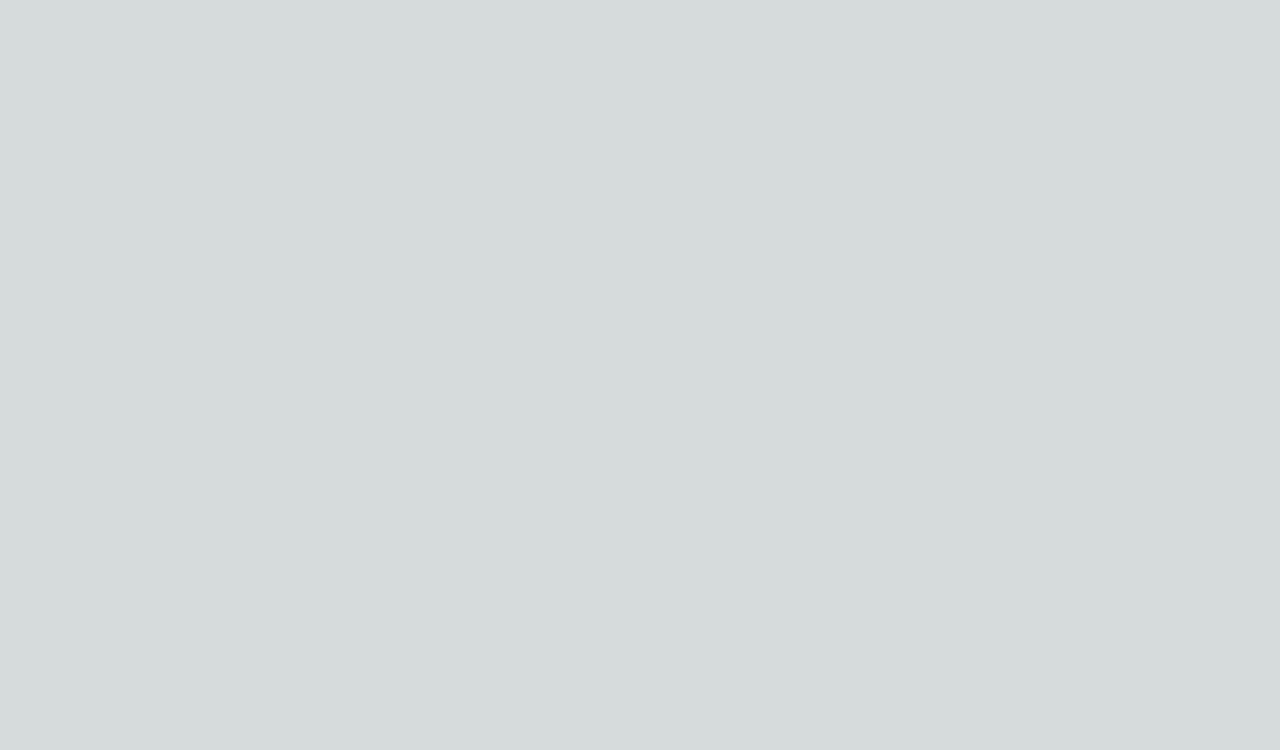
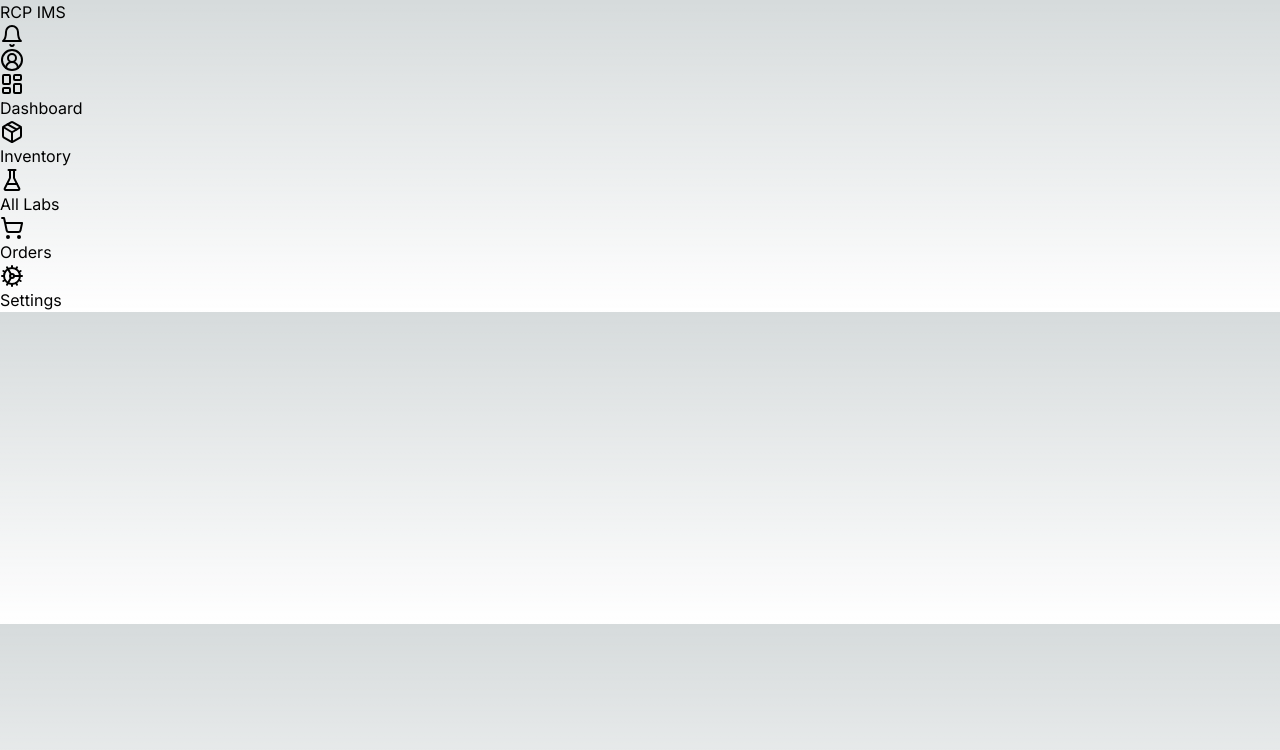
Before and after one commit to CharanMN7/David-Desk, a Next.js app: page / in a window 1280 px wide. Shown: the top 750 px of the page. Built offline with nearby package versions, Linux system fonts and the light colour scheme.

Commit message:
Updated the root layout with the BaseLayout

```diff
--- a/app/layout.tsx
+++ b/app/layout.tsx
@@ -1,12 +1,13 @@
 import type { Metadata } from "next";
 import { Inter } from "next/font/google";
 import "./globals.css";
+import BaseLayout from "@/app/components/layouts/base-layout/base-layout";
 
 const inter = Inter({ subsets: ["latin"] });
 
 export const metadata: Metadata = {
-  title: "Create Next App",
-  description: "Generated by create next app",
+  title: "David Desk",
+  description: "The Ultimate Classroom assistant",
 };
 
 export default function RootLayout({
@@ -16,7 +17,9 @@ export default function RootLayout({
 }>) {
   return (
     <html lang="en">
-      <body className={inter.className}>{children}</body>
+      <body className={inter.className}>
+        <BaseLayout>{children}</BaseLayout>
+      </body>
     </html>
   );
 }
```
